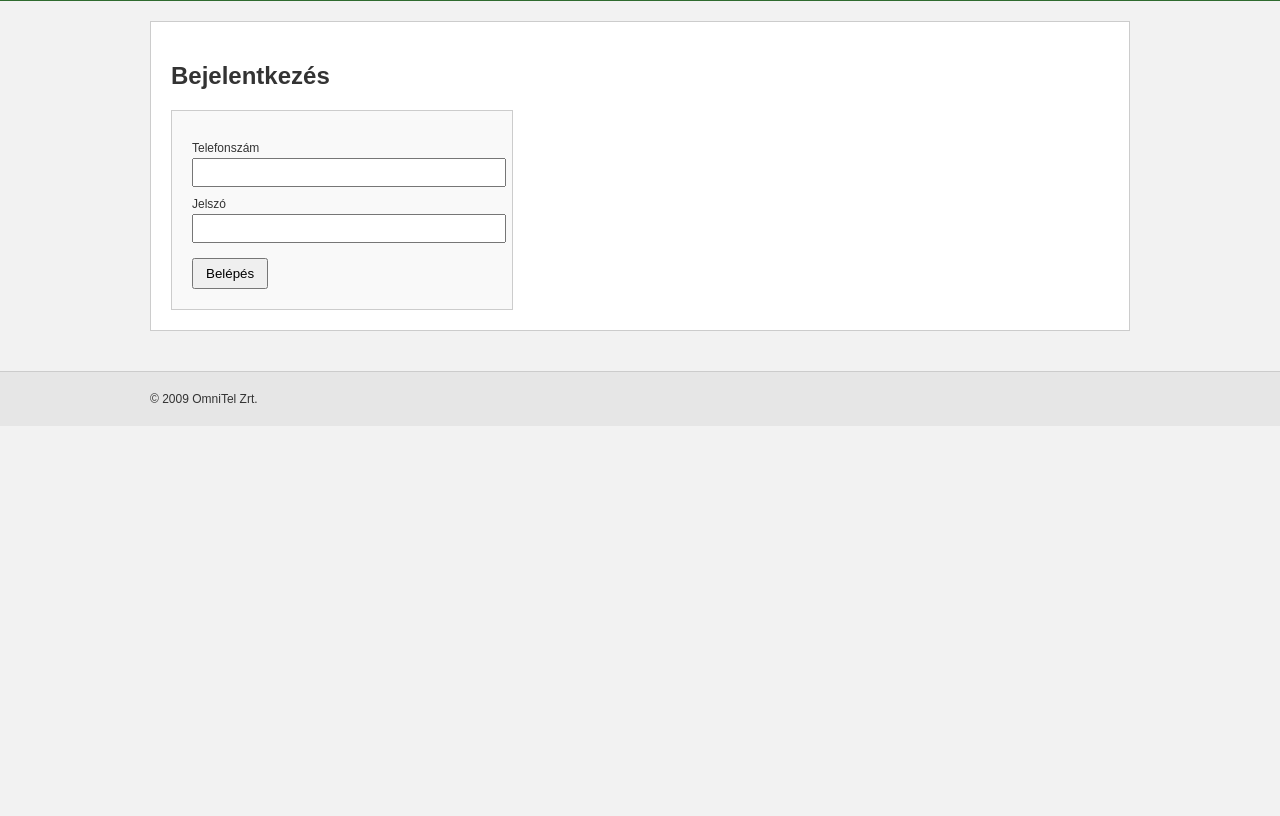
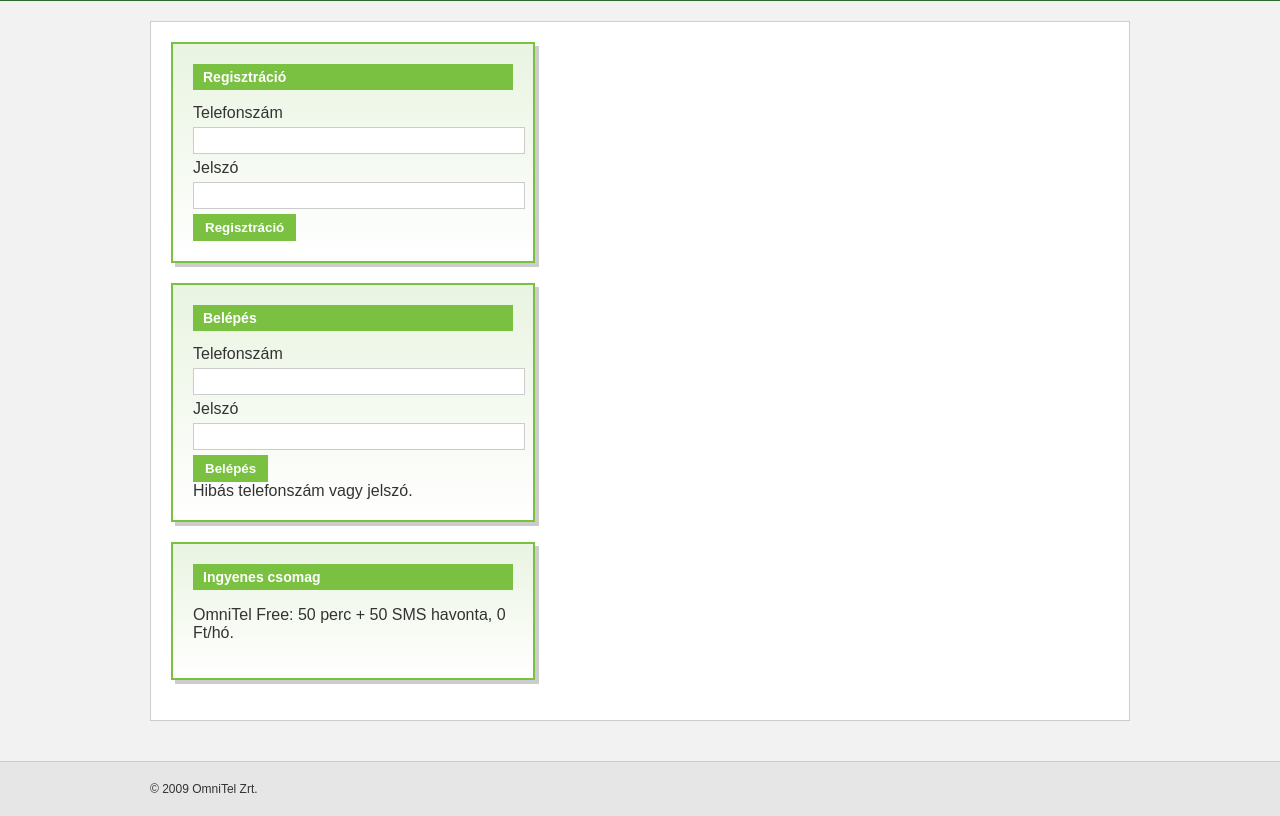
Before and after one commit to puspus-dev/omnitel-web, a plain HTML site: page myomnitel.html in a window 1280 px wide. Both pictures are taken after a click on the button "Belépés". Shown: the part 111-927 px from the top of the page. Before the commit the page ends 800 px from the top, so only its background shows below. Drawn offline with Linux system fonts and the light colour scheme.

Commit message:
update 3

```diff
--- a/myomnitel.html
+++ b/myomnitel.html
@@ -1,13 +1,99 @@
-<!DOCTYPE html><html lang="hu"><head><meta charset="UTF-8"><title>My OmniTel</title><link rel="stylesheet" href="assets/css/style.css"></head><body>
+<!DOCTYPE html>
+<html lang="hu">
+<head>
+<meta charset="UTF-8">
+<title>My OmniTel</title>
+<link rel="stylesheet" href="assets/css/style.css">
+<style>
+/* Retro 2009 login panel */
+.login-panel {
+border: 2px solid #7ac142;
+background: linear-gradient(#e9f4e1,#ffffff);
+padding: 20px;
+width: 320px;
+margin-bottom: 20px;
+box-shadow: 4px 4px 0 #ccc;
+}
+.login-panel h3 {
+margin-top: 0;
+background: #7ac142;
+color: #fff;
+padding: 5px 10px;
+font-size: 14px;
+}
+.login-panel input {
+width: 100%;
+padding: 5px;
+margin: 5px 0;
+border: 1px solid #ccc;
+}
+.login-panel button {
+background: #7ac142;
+border: none;
+padding: 6px 12px;
+color: #fff;
+font-weight: bold;
+cursor: pointer;
+}
+.login-panel button:hover {
+background: #4e8f2a;
+}
+</style>
+<script>
+let users = JSON.parse(localStorage.getItem('users') || '{}');
+
+
+function registerUser() {
+const phone = document.getElementById('reg-phone').value;
+const pass = document.getElementById('reg-pass').value;
+const msg = document.getElementById('reg-msg');
+if(phone && pass){
+if(users[phone]){ msg.textContent='Ez a telefonszám már regisztrált.'; msg.className='login-error'; }
+else{ users[phone]=pass; localStorage.setItem('users', JSON.stringify(users)); msg.textContent='Sikeres regisztráció!'; msg.className='login-success'; }
+}
+}
+
+
+function loginUser() {
+const phone = document.getElementById('login-phone').value;
+const pass = document.getElementById('login-pass').value;
+const msg = document.getElementById('login-msg');
+if(users[phone] && users[phone]===pass){ msg.textContent='Sikeres belépés!'; msg.className='login-success'; }
+else{ msg.textContent='Hibás telefonszám vagy jelszó.'; msg.className='login-error'; }
+}
+</script>
+</head>
+<body>
 <div class="topbar"><div class="inner">My OmniTel – Ügyfélbelépés</div></div>
 <div class="header"><div class="inner"><div class="logo">OmniTel</div></div></div>
 <div class="main"><div class="content">
-<h2>Bejelentkezés</h2>
-<div class="login-box">
-<label>Telefonszám</label><input type="text">
-<label>Jelszó</label><input type="password">
-<button>Belépés</button>
+
+
+<div class="login-panel">
+<h3>Regisztráció</h3>
+<label>Telefonszám</label><input type="text" id="reg-phone">
+<label>Jelszó</label><input type="password" id="reg-pass">
+<button onclick="registerUser()">Regisztráció</button>
+<div id="reg-msg"></div>
 </div>
+
+
+<div class="login-panel">
+<h3>Belépés</h3>
+<label>Telefonszám</label><input type="text" id="login-phone">
+<label>Jelszó</label><input type="password" id="login-pass">
+<button onclick="loginUser()">Belépés</button>
+<div id="login-msg"></div>
+</div>
+
+
+<div class="login-panel">
+<h3>Ingyenes csomag</h3>
+<p>OmniTel Free: 50 perc + 50 SMS havonta, 0 Ft/hó.</p>
+</div>
+
+
 </div></div>
 <footer><div class="inner">© 2009 OmniTel Zrt.</div></footer>
-</body></html>
+</body>
+</html>
```
Also changed, not shown: dijcsomagok.html (+11 -2 lines).
